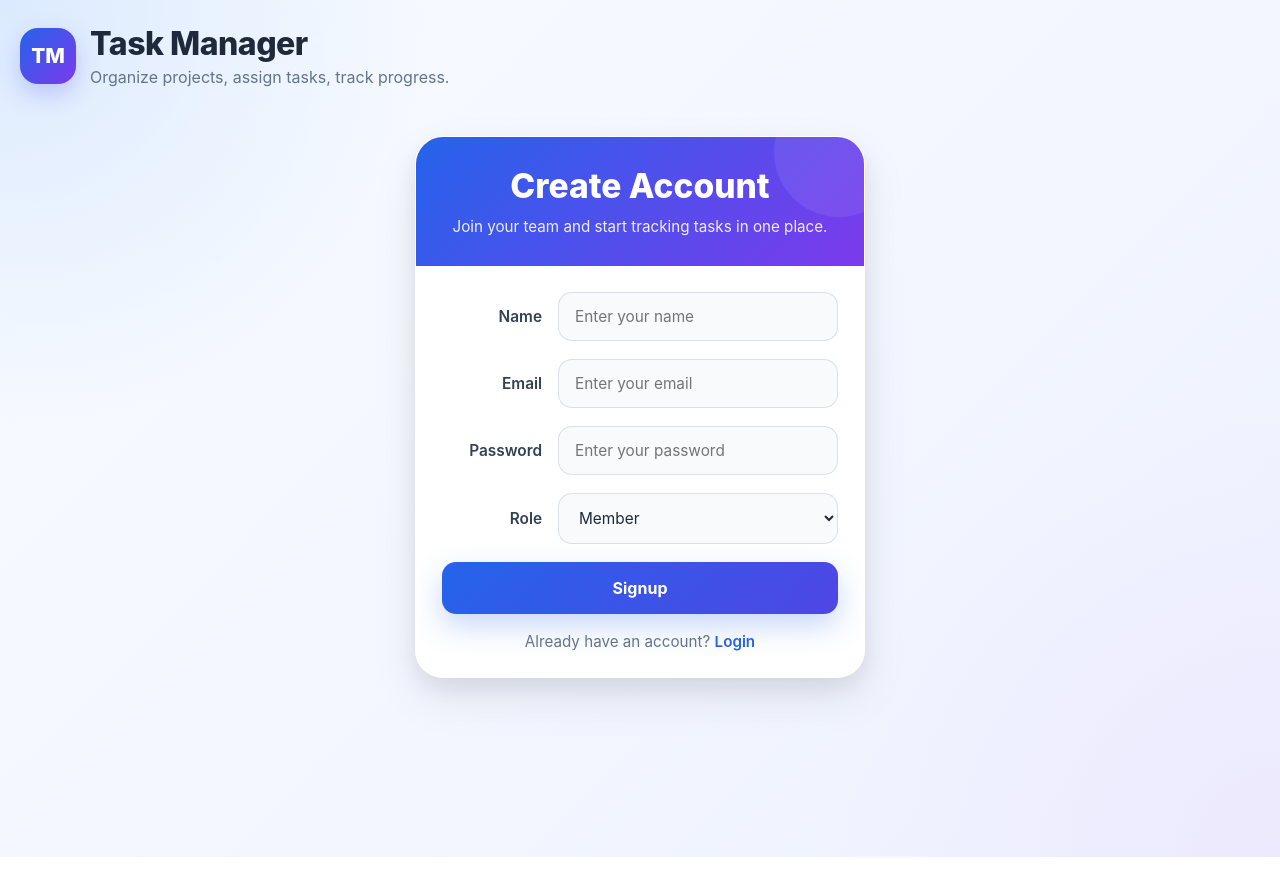
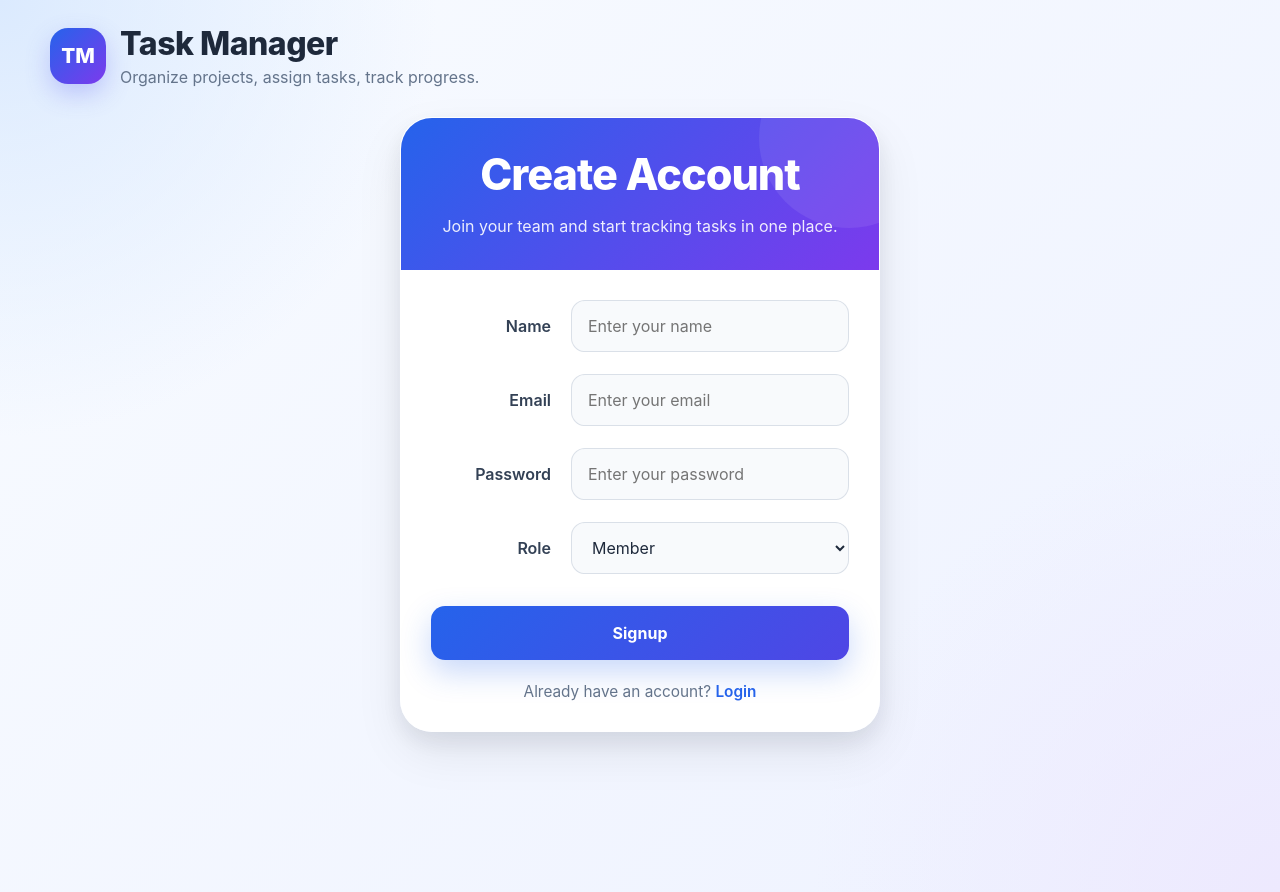
Before and after one commit to ravitejabasabathini/task_management, a React (Create React App) app in the folder frontend/: page /signup in a window 1280 px wide. Before the commit the page ends 857 px from the top, so only its background shows below. Built offline with nearby package versions, Linux system fonts and the light colour scheme; no server answers.

Commit message:
Updated dashboard3

```diff
--- a/frontend/src/App.css
+++ b/frontend/src/App.css
@@ -31,7 +31,6 @@
 
 body {
   min-height: 100vh;
-
   font-family: "Inter", system-ui, sans-serif;
 
   background:
@@ -40,7 +39,6 @@ body {
     linear-gradient(135deg, #f8fbff 0%, #eef2ff 100%);
 
   color: var(--text);
-
   overflow-x: hidden;
 }
 
@@ -51,10 +49,8 @@ body {
 /* ---------- APP LAYOUT ---------- */
 
 .app-shell {
-  width: min(1280px, calc(100% - 40px));
-
+  width: min(1180px, calc(100% - 40px));
   margin: 0 auto;
-
   padding: 24px 0 60px;
 }
 
@@ -62,10 +58,8 @@ body {
 
 .app-header {
   display: flex;
-
   align-items: center;
   justify-content: space-between;
-
   margin-bottom: 30px;
 }
 
@@ -90,7 +84,6 @@ body {
   justify-content: center;
 
   color: white;
-
   font-weight: 800;
   font-size: 1.3rem;
 
@@ -100,15 +93,12 @@ body {
 .brand-title {
   font-size: 2rem;
   font-weight: 800;
-
   letter-spacing: -0.5px;
 }
 
 .brand-subtitle {
   margin-top: 4px;
-
   color: var(--muted);
-
   font-size: 1rem;
 }
 
@@ -127,13 +117,12 @@ body {
 /* ---------- AUTH CARD ---------- */
 
 .auth-card {
-  width: 100%;
-  max-width: 450px;
+  width: 150%;
+  max-width: 480px;
 
   background: var(--surface);
 
-  border-radius: 28px;
-
+  border-radius: 32px;
   overflow: hidden;
 
   border: 1px solid rgba(255, 255, 255, 0.5);
@@ -145,15 +134,14 @@ body {
   animation: fadeUp 0.5s ease;
 }
 
-/* ---------- HERO ---------- */
+/* ---------- HERO SECTION ---------- */
 
 .auth-hero {
   position: relative;
 
-  padding: 28px 24px;
+  padding: 30px 25px;
 
   text-align: center;
-
   color: white;
 
   background: linear-gradient(135deg, #2563eb 0%, #7c3aed 100%);
@@ -164,61 +152,66 @@ body {
 
   position: absolute;
 
-  width: 130px;
-  height: 130px;
+  width: 180px;
+  height: 180px;
 
   border-radius: 50%;
 
   background: rgba(255, 255, 255, 0.08);
 
-  top: -50px;
-  right: -40px;
+  top: -70px;
+  right: -60px;
 }
 
 .auth-hero h2 {
   position: relative;
   z-index: 1;
 
-  margin-bottom: 10px;
+  margin-bottom: 14px;
 
-  font-size: 2.1rem;
+  font-size: 2.7rem;
   font-weight: 800;
+
+  letter-spacing: -1px;
 }
 
 .auth-hero p {
   position: relative;
   z-index: 1;
 
-  font-size: 0.95rem;
-
-  line-height: 1.5;
+  font-size: 1rem;
+  line-height: 1.6;
 
   color: rgba(255, 255, 255, 0.9);
 }
 
-/* ---------- AUTH FORM ---------- */
+/* ---------- FORM ---------- */
 
 .auth-form {
-  padding: 26px;
+  padding: 30px;
 
   display: flex;
   flex-direction: column;
 
-  gap: 18px;
+  gap: 22px;
 }
+
+/* ---------- FORM ROW ---------- */
 
 .form-group {
   display: grid;
 
-  grid-template-columns: 100px 1fr;
+  grid-template-columns: 120px 1fr;
 
   align-items: center;
 
-  column-gap: 16px;
+  column-gap: 20px;
 }
 
+/* ---------- LABEL ---------- */
+
 .form-group label {
-  font-size: 0.96rem;
+  font-size: 1rem;
   font-weight: 600;
 
   text-align: right;
@@ -230,22 +223,18 @@ body {
 
 .form-group input,
 .form-group select,
-.form-group textarea,
-.form-card input,
-.form-card select,
-.form-card textarea {
+.form-group textarea {
   width: 100%;
+  height: 52px;
 
-  padding: 14px 16px;
+  padding: 0 16px;
 
   border-radius: 14px;
-
   border: 1px solid rgba(148, 163, 184, 0.3);
 
   background: #f8fafc;
 
-  font-size: 0.96rem;
-
+  font-size: 1rem;
   color: var(--text);
 
   outline: none;
@@ -253,19 +242,15 @@ body {
   transition: all 0.25s ease;
 }
 
-.form-group textarea,
-.form-card textarea {
-  min-height: 110px;
-
+.form-group textarea {
+  min-height: 120px;
+  padding-top: 14px;
   resize: vertical;
 }
 
 .form-group input:focus,
 .form-group select:focus,
-.form-group textarea:focus,
-.form-card input:focus,
-.form-card select:focus,
-.form-card textarea:focus {
+.form-group textarea:focus {
   background: white;
 
   border-color: #6366f1;
@@ -273,11 +258,10 @@ body {
   box-shadow: 0 0 0 4px rgba(99, 102, 241, 0.12);
 }
 
-/* ---------- BUTTONS ---------- */
+/* ---------- BUTTON ---------- */
 
 .btn {
   border: none;
-
   border-radius: 14px;
 
   cursor: pointer;
@@ -289,11 +273,11 @@ body {
 }
 
 .btn-primary,
-.auth-form button,
-.form-card button {
+.auth-form button {
   width: 100%;
+  height: 54px;
 
-  height: 52px;
+  margin-top: 10px;
 
   background: linear-gradient(135deg, #2563eb, #4f46e5);
 
@@ -303,8 +287,7 @@ body {
 }
 
 .btn-primary:hover,
-.auth-form button:hover,
-.form-card button:hover {
+.auth-form button:hover {
   transform: translateY(-2px);
 
   box-shadow: 0 16px 35px rgba(37, 99, 235, 0.35);
@@ -317,7 +300,7 @@ body {
 
   color: var(--muted);
 
-  font-size: 0.95rem;
+  font-size: 0.96rem;
 }
 
 .auth-note a {
@@ -326,6 +309,10 @@ body {
   font-weight: 600;
 
   text-decoration: none;
+}
+
+.auth-note a:hover {
+  text-decoration: underline;
 }
 
 /* ---------- CARD ---------- */
@@ -344,56 +331,10 @@ body {
   padding: 24px;
 }
 
-/* ---------- FORM CARD ---------- */
-
-.form-card {
-  width: 100%;
-
-  min-width: 700px;
-
-  background: rgba(255, 255, 255, 0.95);
-
-  border-radius: 28px;
-
-  padding: 30px;
-
-  border: 1px solid rgba(148, 163, 184, 0.12);
-
-  box-shadow:
-    0 10px 25px rgba(15, 23, 42, 0.08),
-    0 20px 48px rgba(15, 23, 42, 0.06);
-
-  backdrop-filter: blur(10px);
-}
-
-.form-card h3 {
-  margin-bottom: 24px;
-
-  font-size: 1.8rem;
-
-  font-weight: 800;
-
-  color: #0f172a;
-}
-
-.form-card form {
-  display: grid;
-
-  grid-template-columns: 1fr 1fr;
-
-  gap: 20px;
-}
-
-.form-card textarea,
-.form-card button {
-  grid-column: 1 / -1;
-}
-
 /* ---------- GRID ---------- */
 
 .grid {
   display: grid;
-
   gap: 20px;
 }
 
@@ -437,50 +378,12 @@ body {
 
 .summary-card span {
   font-size: 2rem;
-
   font-weight: 800;
-}
-
-/* ---------- TASK & PROJECT CARD ---------- */
-
-.project-card,
-.task-card {
-  padding: 22px;
-
-  border-radius: 20px;
-
-  background: rgba(255, 255, 255, 0.95);
-
-  border: 1px solid rgba(148, 163, 184, 0.12);
-
-  transition: 0.25s ease;
-}
-
-.project-card:hover,
-.task-card:hover {
-  transform: translateY(-3px);
-}
-
-/* ---------- MESSAGE ---------- */
-
-.message-banner {
-  padding: 14px 18px;
-
-  border-radius: 14px;
-
-  margin-top: 16px;
-
-  background: #eff6ff;
-
-  color: #1d4ed8;
-
-  border: 1px solid rgba(59, 130, 246, 0.2);
 }
 
 /* ---------- ANIMATION ---------- */
 
 @keyframes fadeUp {
-
   from {
     opacity: 0;
     transform: translateY(24px);
@@ -494,25 +397,10 @@ body {
 
 /* ---------- RESPONSIVE ---------- */
 
-@media (max-width: 1100px) {
-
-  .form-card {
-    min-width: 100%;
-  }
-
-  .form-card form {
-    grid-template-columns: 1fr;
-  }
-}
-
 @media (max-width: 900px) {
 
   .grid-4 {
     grid-template-columns: repeat(2, 1fr);
-  }
-
-  .grid-2 {
-    grid-template-columns: 1fr;
   }
 }
 
@@ -524,9 +412,7 @@ body {
 
   .app-header {
     flex-direction: column;
-
     align-items: flex-start;
-
     gap: 14px;
   }
 
@@ -540,28 +426,23 @@ body {
   }
 
   .auth-hero {
-    padding: 24px 18px;
+    padding: 40px 24px;
   }
 
   .auth-hero h2 {
-    font-size: 1.8rem;
+    font-size: 2rem;
   }
 
   .auth-form {
-    padding: 22px;
+    padding: 28px 22px;
   }
 
   .form-group {
     grid-template-columns: 1fr;
-
     gap: 8px;
   }
 
   .form-group label {
     text-align: left;
   }
-
-  .form-card {
-    padding: 22px;
-  }
 }
```
